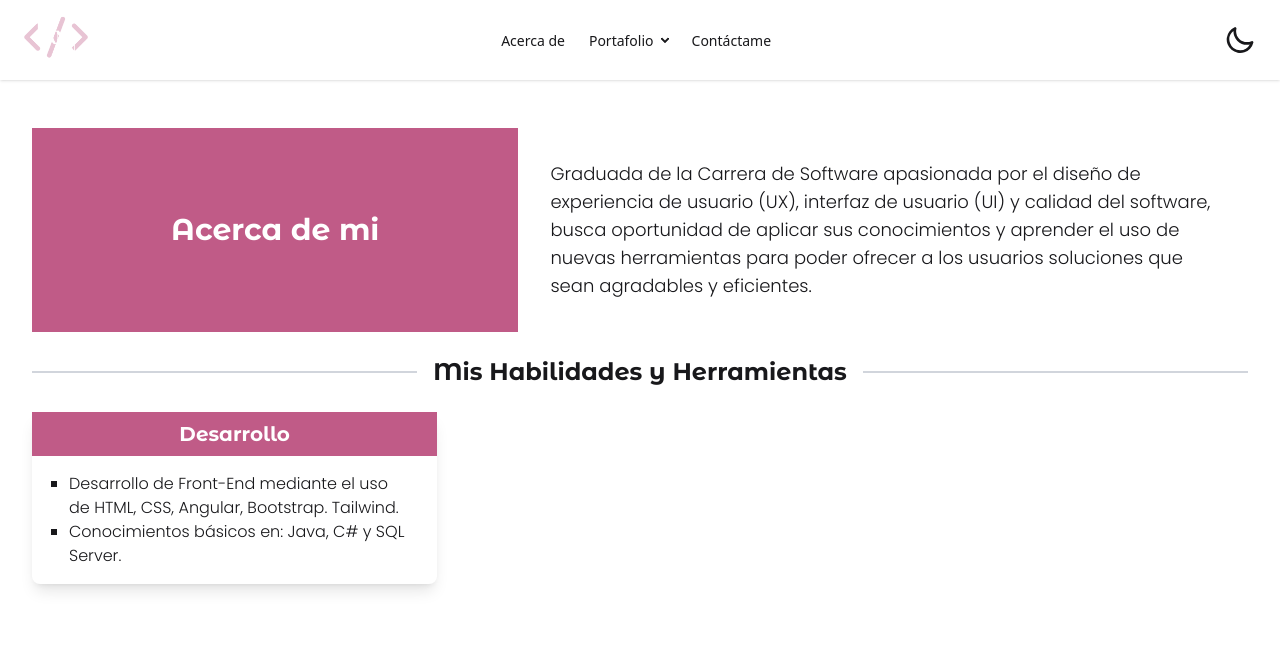
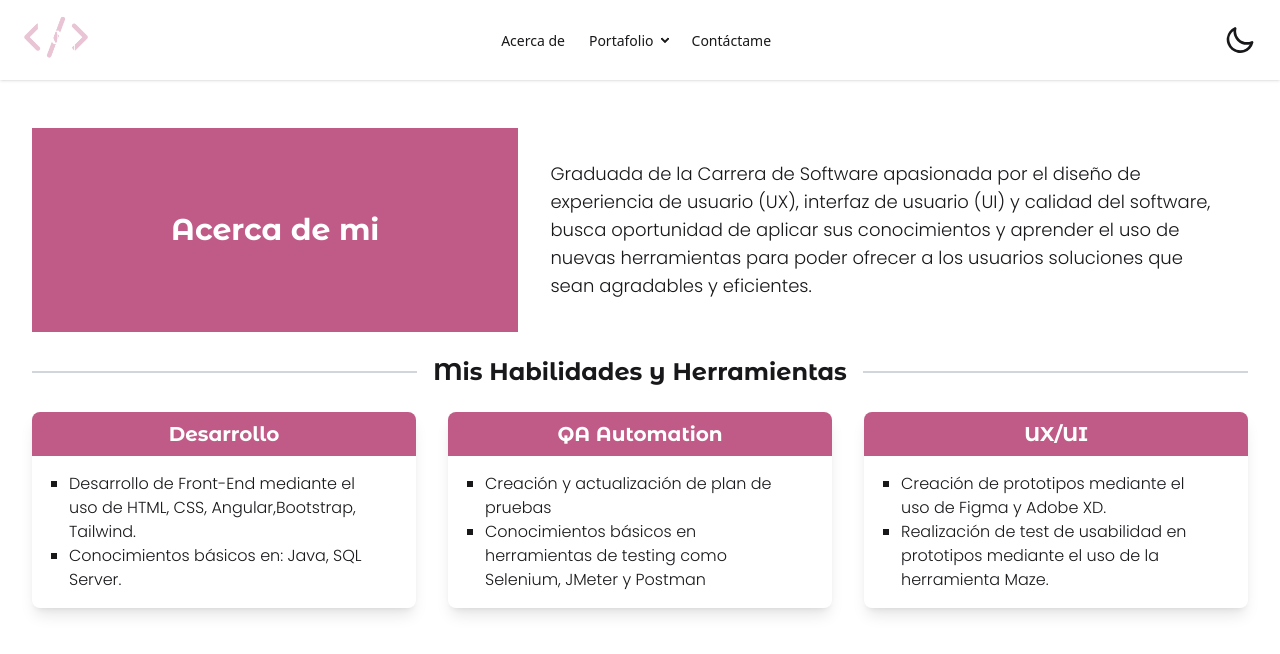
Before and after one commit to Klis18/portfolio, an Angular app: page /about in a window 1280 px wide. Shown: the top 654 px of the page. Built offline with nearby package versions, Linux system fonts and the light colour scheme; a web font is replaced by a local one.

Commit message:
agregada sección habilidades y herramientas

```diff
--- /dev/null
+++ b/src/app/portfolio/components/habilitie-card/habilitie-card.component.html
@@ -0,0 +1,12 @@
+<div class="rounded-lg h-full shadow-lg">
+    <div class="box-titles text-white text-center py-2 text-xl montserrat-alternates-bold rounded-t-lg">
+        <p>{{habilitieData().title}}</p>
+    </div>
+    <div class="py-4 px-8 poppins-light">
+        <ul class="list-styles">
+            @for(habilitieItem of habilitieData().habilities; track habilitieData()){
+                <li>{{habilitieItem}}</li>
+            }
+        </ul>
+    </div>
+</div>
--- /dev/null
+++ b/src/app/portfolio/components/habilitie-card/habilitie-card.component.ts
@@ -0,0 +1,20 @@
+import { Component, input, OnInit } from '@angular/core';
+import { Habilitie } from '../../interfaces/habilitie.interface';
+
+@Component({
+  selector: 'portfolio-habilitie-card',
+  standalone: true,
+  imports: [],
+  templateUrl: './habilitie-card.component.html',
+  styles: ``
+})
+export class HabilitieCardComponent implements OnInit{
+
+  habilitieData = input.required<Habilitie>();
+
+  ngOnInit(): void {
+    console.log('Habilities', this.habilitieData().habilities)
+  }
+
+
+}
--- /dev/null
+++ b/src/app/portfolio/components/habilities-section/habilities-section.component.html
@@ -0,0 +1,11 @@
+<div class="flex items-center justify-center space-x-4 pb-6">
+    <hr class="flex-grow border-t-2 border-gray-300">
+    <span class="text-2xl montserrat-alternates-bold">Mis Habilidades y Herramientas</span>
+    <hr class="flex-grow border-t-2 border-gray-300">
+</div>
+<div class="grid grid-cols-3 gap-8 h-1/3">
+
+    @for(habilitie of habilitiesList; track habilitie){
+        <portfolio-habilitie-card [habilitieData]="habilitie"></portfolio-habilitie-card>
+    }
+</div>
--- /dev/null
+++ b/src/app/portfolio/components/habilities-section/habilities-section.component.ts
@@ -0,0 +1,40 @@
+import { Component } from '@angular/core';
+import { Habilitie } from '../../interfaces/habilitie.interface';
+import { HabilitieCardComponent } from '../habilitie-card/habilitie-card.component';
+
+@Component({
+  selector: 'portfolio-habilities-section',
+  standalone: true,
+  imports: [
+    HabilitieCardComponent
+  ],
+  templateUrl: './habilities-section.component.html',
+  styles: ``
+})
+export class HabilitiesSectionComponent {
+
+  habilitiesList: Habilitie[] = [
+    {
+      title: 'Desarrollo',
+      habilities: [
+        'Desarrollo de Front-End mediante el uso de HTML, CSS, Angular,Bootstrap, Tailwind.',
+        'Conocimientos básicos en: Java, SQL Server.'
+      ]
+    },
+    {
+      title: 'QA Automation',
+      habilities: [
+        'Creación y actualización de plan de pruebas',
+        'Conocimientos básicos en herramientas de testing como Selenium, JMeter y Postman'
+      ]
+    },
+    {
+      title: 'UX/UI',
+      habilities: [
+        ' Creación de prototipos mediante el uso de Figma y Adobe XD.',
+        ' Realización de test de usabilidad en prototipos mediante el uso de la herramienta Maze.'
+      ]
+    }
+  ]
+
+}
--- /dev/null
+++ b/src/app/portfolio/interfaces/habilitie.interface.ts
@@ -0,0 +1,4 @@
+export interface Habilitie{
+    title: string;
+    habilities: string[];
+}
--- a/src/app/portfolio/pages/about/about.component.html
+++ b/src/app/portfolio/pages/about/about.component.html
@@ -3,29 +3,6 @@
         <portfolio-about-section></portfolio-about-section>
     </section>
     <section class="mt-6">
-        <div class="flex items-center justify-center space-x-4 pb-6">
-            <hr class="flex-grow border-t-2 border-gray-300">
-            <span class="text-2xl montserrat-alternates-bold">Mis Habilidades y Herramientas</span>
-            <hr class="flex-grow border-t-2 border-gray-300">
-        </div>
-        <div class="grid grid-cols-3 h-1/3">
-            <div class="rounded-lg h-full shadow-lg">
-                <div class="box-titles text-white text-center py-2 text-xl montserrat-alternates-bold">
-                    <p>Desarrollo</p>
-                </div>
-                <div class="py-4 px-8 poppins-light">
-                    <ul class="list-styles">
-                        <li>
-                            Desarrollo de Front-End mediante
-                            el uso de HTML, CSS, Angular,
-                            Bootstrap. Tailwind.
-                        </li>
-                        <li>
-                            Conocimientos básicos en: Java, C# y SQL Server.
-                        </li>
-                    </ul>
-                </div>
-            </div>
-        </div>
+        <portfolio-habilities-section></portfolio-habilities-section>
     </section>
 </div>
--- a/src/app/portfolio/pages/about/about.component.ts
+++ b/src/app/portfolio/pages/about/about.component.ts
@@ -1,11 +1,13 @@
 import { Component } from '@angular/core';
 import { AboutSectionComponent } from '../../components/about-section/about-section.component';
+import { HabilitiesSectionComponent } from '../../components/habilities-section/habilities-section.component';
 
 @Component({
   selector: 'app-about',
   standalone: true,
   imports: [
-    AboutSectionComponent
+    AboutSectionComponent,
+    HabilitiesSectionComponent
   ],
   templateUrl: './about.component.html',
   styles: ``
```
